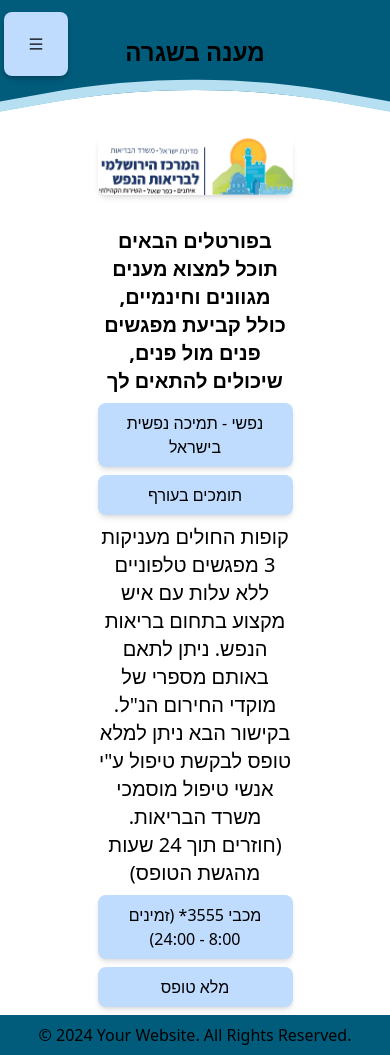
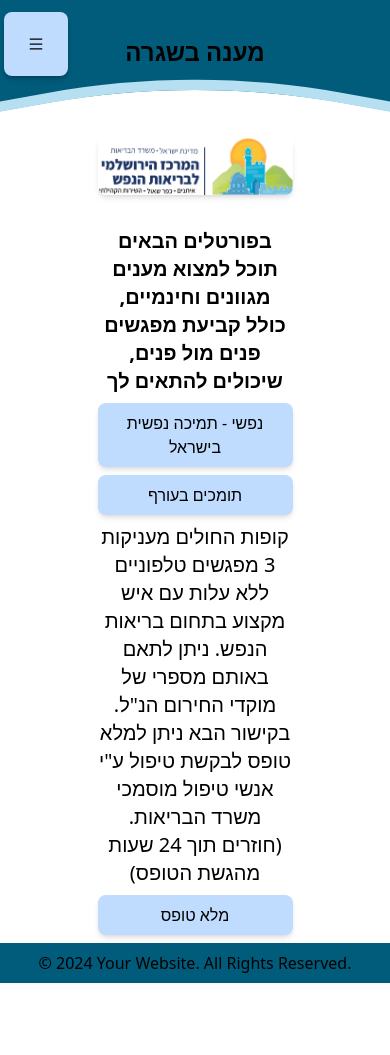
Before and after one commit to EliBarak12/makom-lanfesh, a React (Vite) app: page /answer in a window 390 px wide. After the commit the page ends 983 px from the top, so only its background shows below. Built offline with nearby package versions, Linux system fonts and the light colour scheme.

Commit message:
now i think its responsive

```diff
--- a/src/componennts/AnswerUsual.jsx
+++ b/src/componennts/AnswerUsual.jsx
@@ -4,7 +4,9 @@ import { dataHebrew } from "../text/Hebrew.jsx";
 import { useNavigate } from "react-router-dom";
 import Header from "./Header.jsx";
 import Footer from "./Footer.jsx";
-
+const NAFSHI_SITE_URL = 'https://www.nafshi.info';
+const OTEF_OREF_URL = 'https://www.otef-oref.co.il';
+const FILL_FORM_URL = 'https://form.jotform.com/232812662439358';
 const AnswerUsual = () => {
   return (
     <div>
@@ -26,30 +28,26 @@ const AnswerUsual = () => {
                   {dataHebrew.findProCare.portalsTitle}
                 </p>
                 <div className="w-full flex justify-center mt-2">
-                  <button className="w-1/2  py-2 px-4 bg-blue-200 text-black rounded-lg shadow-md hover:bg-blue-400">
+                  <a href={NAFSHI_SITE_URL} className="w-1/2  py-2 px-4 bg-blue-200 text-black rounded-lg shadow-md hover:bg-blue-400">
                     {dataHebrew.findProCare.nafshiButton}
-                  </button>
+                  </a>
                 </div>
 
                 <div className="w-full flex justify-center mt-2">
-                  <button className="w-1/2 py-2 px-4 bg-blue-200 text-black rounded-lg shadow-md hover:bg-blue-400">
+                  <a href={OTEF_OREF_URL} className="w-1/2 py-2 px-4 bg-blue-200 text-black rounded-lg shadow-md hover:bg-blue-400">
                     {dataHebrew.findProCare.otefOrefButton}
-                  </button>
+                  </a>
                 </div>
 
                 <p className=" text-xl mt-2 w-1/2 flex items-center">
                   {dataHebrew.findProCare.healthFundsTitle}
                 </p>
-                <div className="w-full flex justify-center mt-2">
-                  <button className="w-1/2 py-2 px-4 bg-blue-200 text-black rounded-lg shadow-md hover:bg-blue-400">
-                    {dataHebrew.crisisResources.macabiButton}
-                  </button>
-                </div>
+
 
                 <div className="w-full flex justify-center mt-2">
-                  <button className="w-1/2 py-2 px-4 bg-blue-200 text-black rounded-lg shadow-md hover:bg-blue-400">
+                  <a href={FILL_FORM_URL} className="w-1/2 py-2 px-4 bg-blue-200 text-black rounded-lg shadow-md hover:bg-blue-400">
                     {dataHebrew.findProCare.fillFormButton}
-                  </button>
+                  </a>
                 </div>
               </div>
             </div>
```
